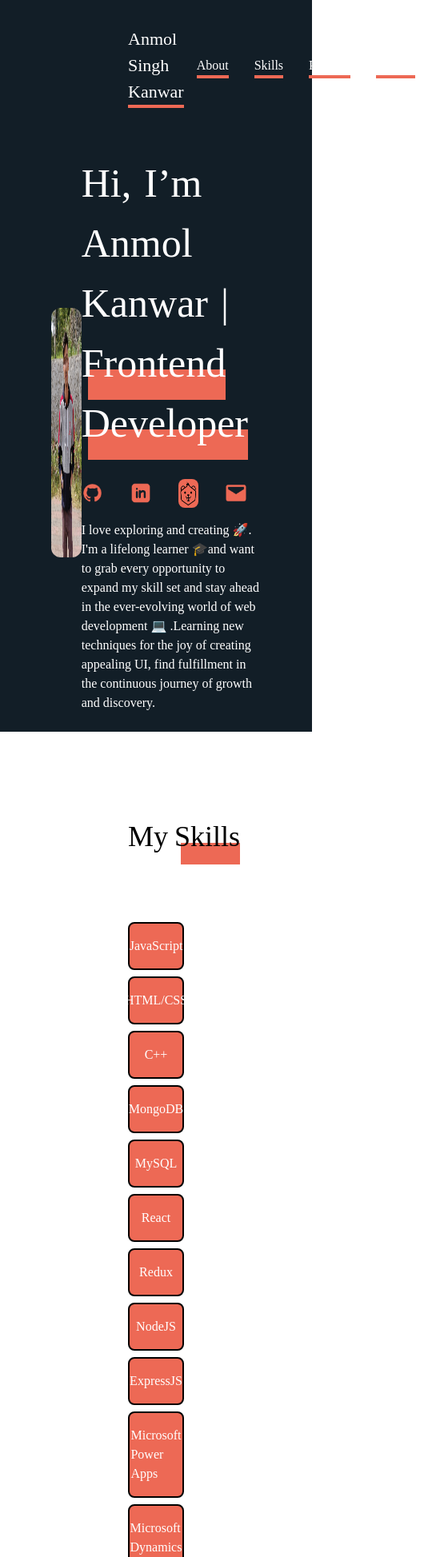
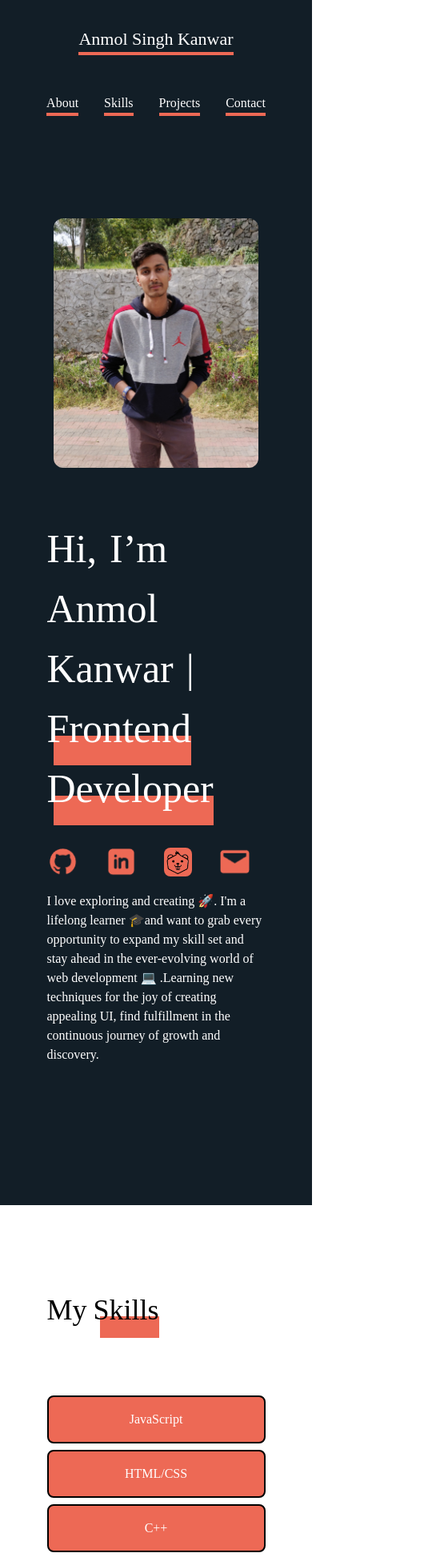
Before and after one commit to Kanwar07/port-folio, a React (Create React App) app: page / in a window 390 px wide. Shown: the top 1947 px of the page at 80% size, 535 px wide, since content can reach past the window. Built offline with nearby package versions, Linux system fonts and the light colour scheme.

Commit message:
Responsive

```diff
--- a/src/components/card/ProjectCard.jsx
+++ b/src/components/card/ProjectCard.jsx
@@ -14,7 +14,7 @@ function ProjectCard({
   const skillsArray = Object.values(skills);
   const descriptionArray = Object.values(description);
   return (
-    <div className="flex flex-row justify-between items-center w-screen pl-48 pr-48 mb-12">
+    <div className="flex flex-row justify-between items-center w-screen pl-[15%] pr-[15%] mb-12 max-lg:flex-col max-lg:mb-32">
       <div className="basis-0 flex-grow">
         <div className="mt-4 mb-4 text-[#808080] text-[24px]">
           {projectArea}
@@ -45,7 +45,7 @@ function ProjectCard({
             <img src={netlify} alt="netlify" />
           </div>
         </div>
-        <div className="inline-block mt-8 mb-8 border border-[#000000] rounded-lg">
+        <div className="inline-block mt-8 mb-8 border border-[#000000] rounded-lg max-lg:mb-16">
           <button className="border px-8 py-4 border-[#ed6955] rounded-lg bg-[#ed6955] text-[#ffffff] cursor-pointer transition ease-in-out duration-[400ms] -translate-y-4 -translate-x-4 hover:translate-y-0 hover:translate-x-0">
             View Project
           </button>
--- a/src/components/footer/Footer.jsx
+++ b/src/components/footer/Footer.jsx
@@ -6,11 +6,11 @@ import Crio from "../../assets/Crio.png";
 
 function Footer() {
   return (
-    <div className="flex justify-around items-center pl-16 pr-16 pt-20 pb-20 bg-[#121e27]">
-      <div className="text-[20px] text-[#ffffff] cursor-pointer">
+    <div className="flex flex-row justify-around items-center pl-[15%] pr-[15%] pt-20 pb-20 bg-[#121e27] max-lg:flex-col">
+      <div className="text-[20px] text-[#ffffff] cursor-pointer  max-lg:mb-16">
         Anmol Singh Kanwar
       </div>
-      <div className="text-[18px] text-[#ffffff]">
+      <div className="text-[18px] text-[#ffffff] max-lg:mb-16">
         Links
         <div className="text-[16px] text-[#ed6955] mt-2 mb-2 cursor-pointer">
           About
--- a/src/components/navbar/NavBar.jsx
+++ b/src/components/navbar/NavBar.jsx
@@ -2,9 +2,9 @@ import React from "react";
 
 function NavBar() {
   return (
-    <nav className="flex flex-row justify-between items-center pl-40 pr-40 pt-8 pb-8 bg-[#121e27] text-[#ffffff]">
+    <nav className="flex flex-row justify-between items-center pl-[15%] pr-[15%] pt-8 pb-8 bg-[#121e27] text-[#ffffff] max-lg:flex-col">
       <div>
-        <div className="text-[22px] border-b-4 border-[#ed6955] cursor-pointer transition ease-in-out duration-300 hover:scale-110">
+        <div className="text-[22px] border-b-4 border-[#ed6955] cursor-pointer transition ease-in-out duration-300 hover:scale-110 max-lg:mb-12">
           Anmol Singh Kanwar
         </div>
       </div>
--- a/src/components/sections/Contact.jsx
+++ b/src/components/sections/Contact.jsx
@@ -2,8 +2,8 @@ import React from "react";
 
 function Contact() {
   return (
-    <div className="flex flex-col items-center w-full mt-20 mb-20">
-      <div className="flex flex-row flex-wrap text-[60px] text-[#000000] mb-8">
+    <div className="flex flex-col items-center w-full pl-[15%] pr-[15%] mt-20 mb-20">
+      <div className="flex flex-row flex-wrap justify-center text-[60px] text-[#000000] mb-8">
         <div className="mr-4">Let's</div>
         <div className="mr-4">have</div>
         <div className="mr-4">a</div>
--- a/src/components/sections/Intro.jsx
+++ b/src/components/sections/Intro.jsx
@@ -7,14 +7,14 @@ import Crio from "../../assets/Crio.png";
 
 function IntroPage() {
   return (
-    <section className="flex items-center pl-16 pr-16 h-[calc(100vh_-_6rem)] bg-[#121e27]">
-      <div className="flex items-center">
+    <section className="flex items-center pl-[15%] pr-[15%] h-full pt-44 pb-44 bg-[#121e27] max-lg:pt-0">
+      <div className="flex items-center max-lg:flex-col">
         <div className="w-full flex justify-center">
           <img
             src={me}
             alt="me"
             style={{ width: "256px", height: "312px" }}
-            className="rounded-xl transition ease-in-out delay-50 duration-500 hover:scale-110 hover:bg-black hover:opacity-60"
+            className="rounded-xl transition ease-in-out delay-50 duration-500 hover:scale-110 hover:bg-black hover:opacity-60 max-lg:mb-16 max-lg:mt-24"
           />
         </div>
         <div className="w-full">
--- a/src/components/sections/Projects.jsx
+++ b/src/components/sections/Projects.jsx
@@ -4,7 +4,7 @@ import ProjectCard from "../card/ProjectCard";
 
 function Projects() {
   return (
-    <div className="flex flex-col justify-center items-center w-screen pl-40 pr-40">
+    <div className="flex flex-col justify-center items-center w-screen pl-[15%] pr-[15%]">
       <div className="relative inline-block flex justify-start w-full mb-20 text-[36px]">
         <div className="mr-2">My</div>
         <div className="relative inline-block">
--- a/src/components/sections/Skills.jsx
+++ b/src/components/sections/Skills.jsx
@@ -5,7 +5,7 @@ import SkillCard from "../card/SkillCard";
 function Skills() {
   return (
     <>
-      <div className="flex flex-col justify-center items-center w-screen pl-40 pr-40 mt-10 mb-10">
+      <div className="flex flex-col justify-center items-center w-screen pl-[15%] pr-[15%] mt-10 mb-10">
         <div className="flex justify-start w-full mb-16 mt-16 text-[36px]">
           <div className="mr-2">My</div>
           <div className="relative inline-block">
--- a/src/data/Skills.json
+++ b/src/data/Skills.json
@@ -60,7 +60,7 @@
     "textcolor": "#ffffff"
   },
   {
-    "skill": "Microsoft Dynamics 365 (CRM)",
+    "skill": "Microsoft Dynamics 365",
     "description": "Service",
     "color": "#BF40BF",
     "textcolor": "#ffffff"
```
